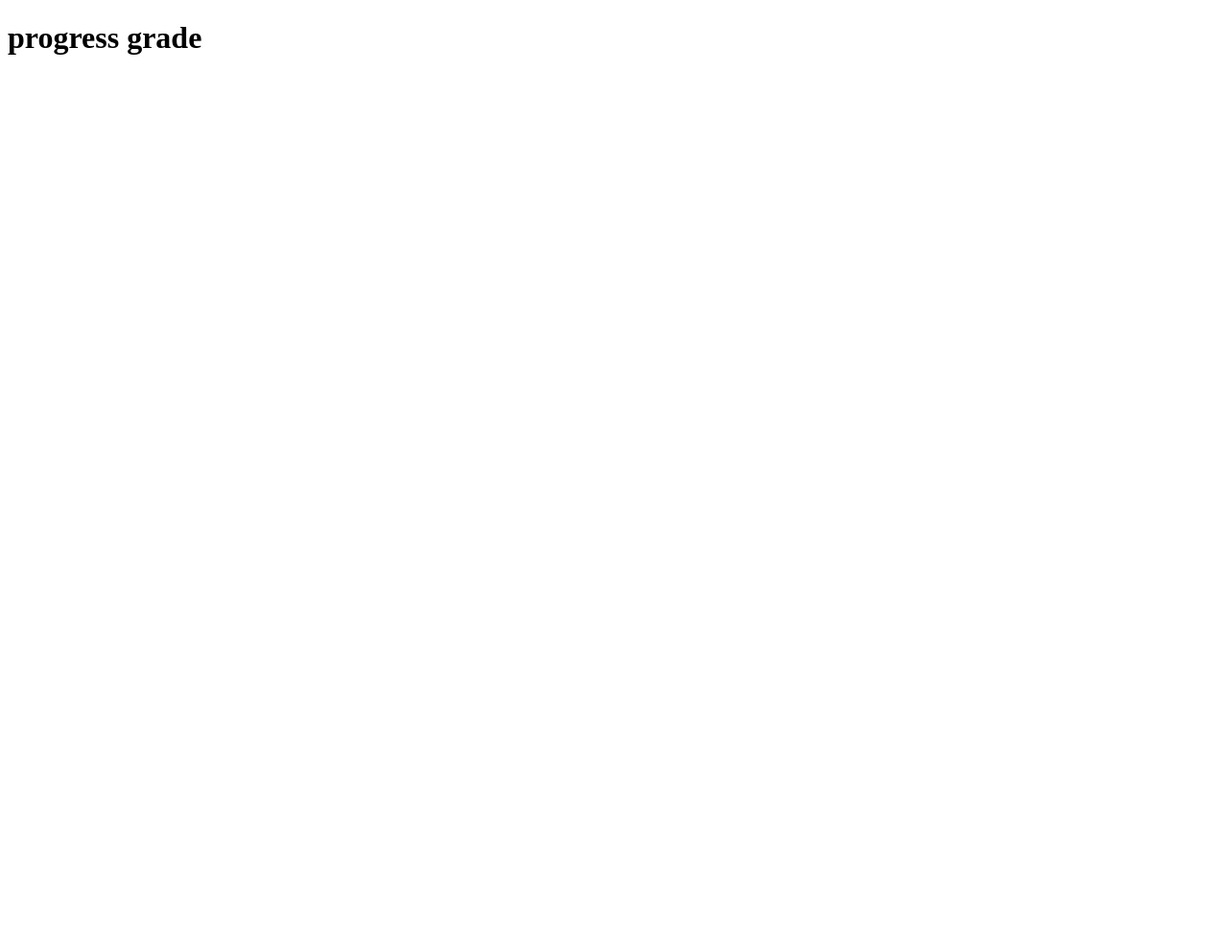
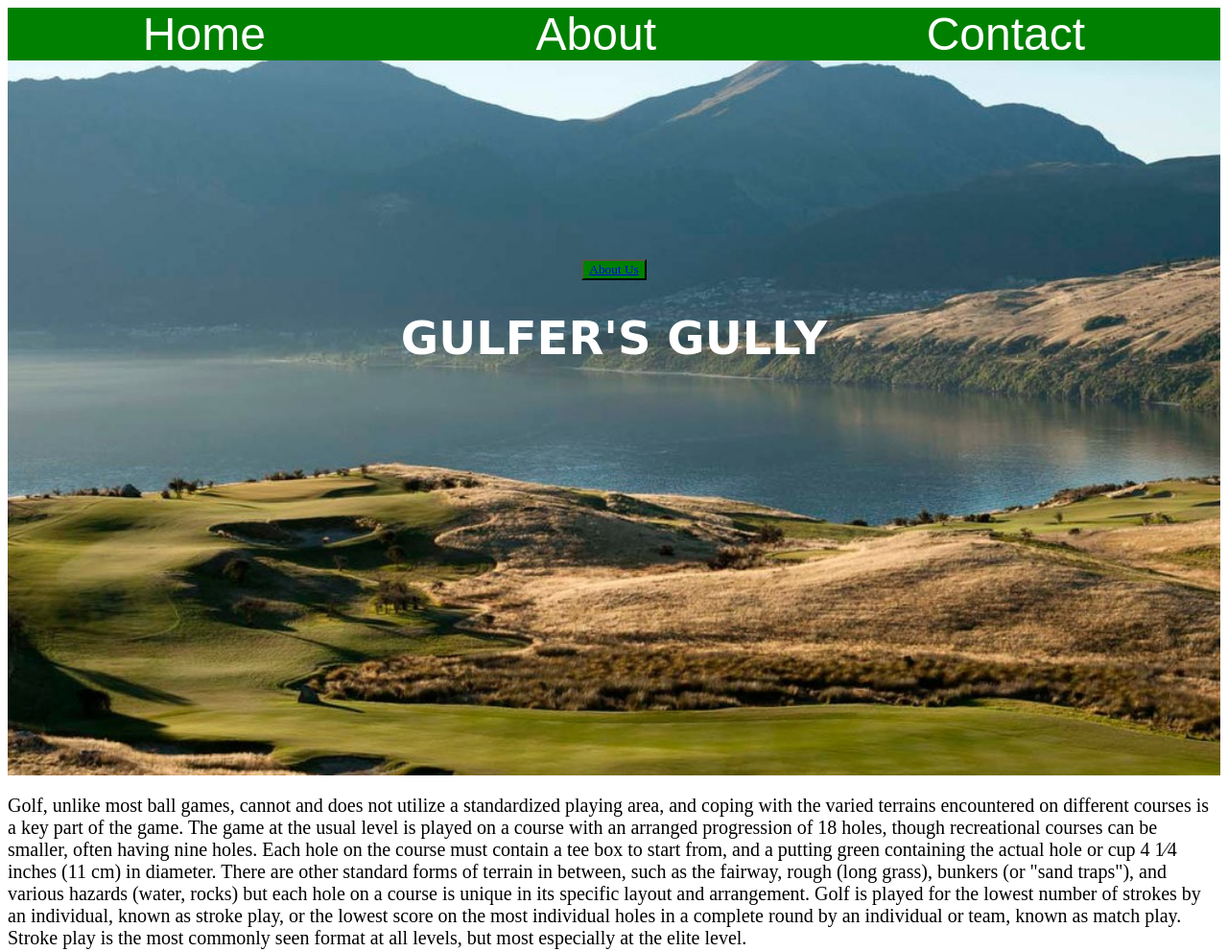
Before and after one commit to Marcus084/progress, a plain HTML site: page index.html in a window 1280 px wide. Shown: the whole page at 96% size. Before the commit the page ends 800 px from the top, so only its background shows below. Drawn offline with Linux system fonts and the light colour scheme.

Commit message:
progress #1

```diff
--- a/index.html
+++ b/index.html
@@ -2,12 +2,29 @@
 <html lang="en">
 <head>
   <meta charset="UTF-8">
+  <link rel="stylesheet" href="style.css">
   <meta name="viewport" content="width=device-width, initial-scale=1.0">
   <meta http-equiv="X-UA-Compatible" content="ie=edge">
   <title>Document</title>
-  <h1> progress grade </h1>
 </head>
 <body>
+  <header class = "hero-image">
+    <nav>
+      <ul>
+        <li><a href="home.html">Home</a></li>
+        <li><a href="about.html">About</a></li>
+        <li><a href="contact.html">Contact</a></li>
+      </ul>
+    </nav>
+    <div class="hero-text">
+                    <button class="button"> <a href="about.html"> About Us</a></button>
+                <h1>GULFER'S GULLY</h1>
+            </div>
+  </header>
+  <section class ="text">
+  <p>Golf, unlike most ball games, cannot and does not utilize a standardized playing area, and coping with the varied terrains encountered on different courses is a key part of the game. The game at the usual level is played on a course with an arranged progression of 18 holes, though recreational courses can be smaller, often having nine holes. Each hole on the course must contain a tee box to start from, and a putting green containing the actual hole or cup 4 1⁄4 inches (11 cm) in diameter. There are other standard forms of terrain in between, such as the fairway, rough (long grass), bunkers (or "sand traps"), and various hazards (water, rocks) but each hole on a course is unique in its specific layout and arrangement. Golf is played for the lowest number of strokes by an individual, known as stroke play, or the lowest score on the most individual holes in a complete round by an individual or team, known as match play. Stroke play is the most commonly seen format at all levels, but most especially at the elite level.
+  </p>
+</section>
 
 </body>
 </html>
--- /dev/null
+++ b/style.css
@@ -0,0 +1,66 @@
+body {
+  background-color: white;
+}
+
+  .hero-image{
+   background-image:  url("images/jacks.jpg");
+      height: 100vh;
+      background-position: center;
+      background-repeat: no-repeat;
+      background-size: cover;
+      position: relative;
+  }
+
+  nav {
+    font-size: 3rem;
+    background-color: green;
+  }
+
+    nav ul {
+      text-decoration:none;
+      list-style-type: none;
+      margin:0;
+      padding:0;
+      display:flex;
+      justify-content: space-around;
+    }
+
+    nav ul li:hover {
+      background-color: black;
+    }
+
+    nav a {
+      text-decoration: none;
+      color: white;
+      font-family: sans-serif;
+      padding-bottom: 40px;
+      flex:auto;
+      text-align: center;
+
+}
+
+.hero-text {
+  text-align: center;
+  color: white;
+  padding-top: 200px;
+  font-size: 24px;
+  font-family: 'Bungee Shade', cursive;
+}
+
+.button {
+    background-color:green;
+    margin:0 auto;
+    border:20px
+    padding:8px 40px;
+    background-size: 200px;
+    color: white;
+    font-family: "sans-serif";
+    text-decoration: none;
+    font-size:30px
+    color: white;
+}
+
+.text {
+  border: 20px;
+  font-size: 20px;
+}
```
Also changed, not shown: images/jacks.jpg (added).
